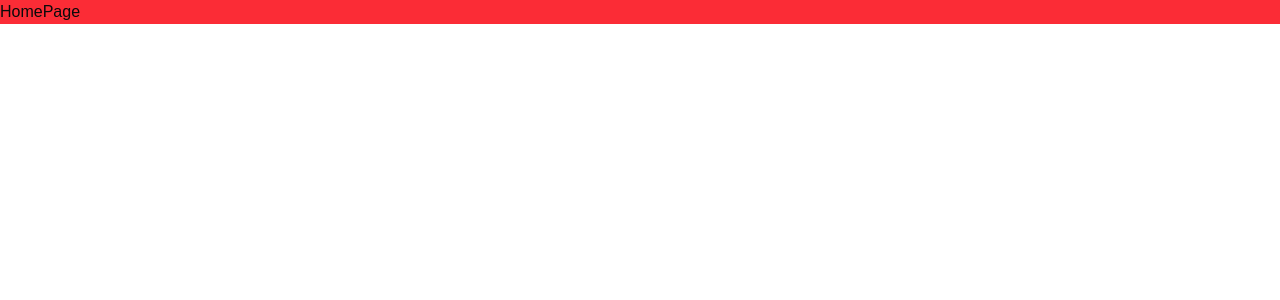
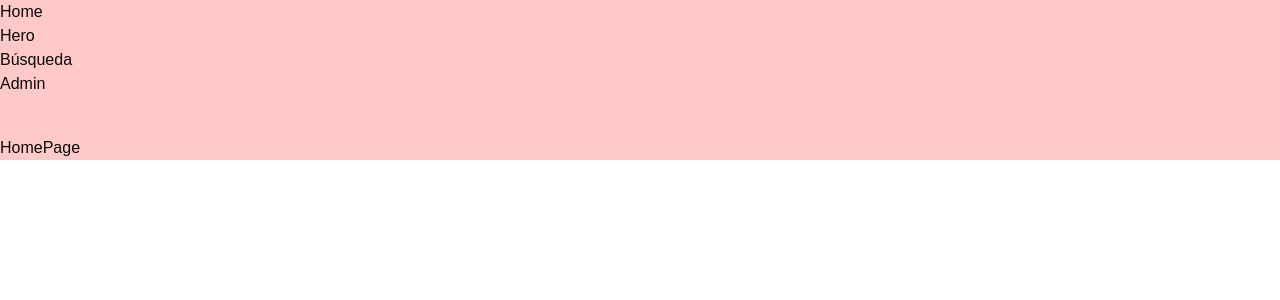
Before and after one commit to jdanign/heroes-app-frontend, a React (Vite) app: page / in a window 1280 px wide. Shown: the top 300 px of the page. Built offline with nearby package versions, Linux system fonts and the light colour scheme.

Commit message:
Agregada la implementación de lazy load

```diff
--- a/src/heroes/layout/HeroesLayout.tsx
+++ b/src/heroes/layout/HeroesLayout.tsx
@@ -1,10 +1,26 @@
-import { Outlet } from "react-router"
+import { Link, Outlet } from "react-router"
 
 
 export const HeroesLayout = ()=>{
 	return (
-		<div className="bg-red-500">
-			<Outlet />
+		<div className="bg-red-200">
+			<ul>
+				<li>
+					<Link to='/'>Home</Link>
+				</li>
+				<li>
+					<Link to='/heroes/1'>Hero</Link>
+				</li>
+				<li>
+					<Link to='/search'>Búsqueda</Link>
+				</li>
+				<li>
+					<Link to='/admin'>Admin</Link>
+				</li>
+			</ul>
+			<section className="mt-10">
+				<Outlet />
+			</section>
 		</div>
 	)
 }
--- a/src/router/app.router.tsx
+++ b/src/router/app.router.tsx
@@ -1,9 +1,11 @@
+import { Suspense } from 'react';
 import { createBrowserRouter } from 'react-router';
 
 import { HeroesLayout } from '@/heroes/layout/HeroesLayout';
 import { HomePage } from '@/heroes/pages/home/HomePage';
 import { HeroPage } from '@/heroes/pages/hero/HeroPage';
-import { SearchPage } from '@/heroes/pages/search/SearchPage';
+// import { SearchPage } from '@/heroes/pages/search/SearchPage';
+import { SearchPage } from './appLazyLoad';
 
 import { AdminLayout } from '@/admin/layout/AdminLayout';
 import { AdminPage } from '@/admin/pages/AdminPage';
@@ -25,7 +27,11 @@ export const appRrouter = createBrowserRouter([
 			},
 			{
 				path: 'search',
-				element: <SearchPage />
+				element: (
+					<Suspense fallback={<div>Cargando...</div>}>
+						<SearchPage />
+					</Suspense>
+				)
 			},
 		],
 	},
--- /dev/null
+++ b/src/router/appLazyLoad.tsx
@@ -0,0 +1,4 @@
+import { lazy } from 'react';
+
+
+export const SearchPage = lazy(() => import('@/heroes/pages/search/SearchPage').then(module => ({ default: module.SearchPage })));
```
